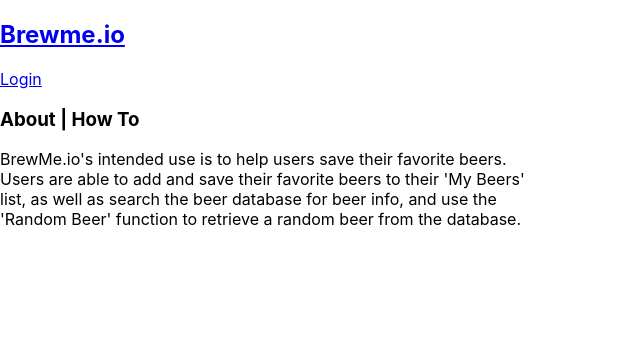
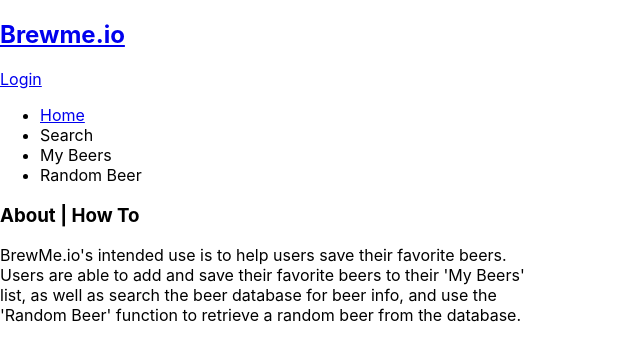
Before and after one commit to JozyL27/brewme-client, a React (Create React App) app: page / in a window 1280 px wide. Shown: the top 360 px of the page, without its empty margins (0-640 px from the left). Built offline with nearby package versions, Linux system fonts and the light colour scheme.

Commit message:
nav bar added

```diff
--- a/src/App.js
+++ b/src/App.js
@@ -3,6 +3,7 @@
 import Header from './header'
 import About from './components/about/about'
 import NotFoundPage from './routes/NotFoundPage'
+import NavBar from './components/NavBar/NavBar'
 
 
 class App extends React.Component {
@@ -12,6 +13,7 @@
         <header className='App_header'>
         <Header />
         </header>
+        <NavBar />
         <main className='App_main'>
           <Switch>
             <Route
--- /dev/null
+++ b/src/components/NavBar/NavBar.js
@@ -0,0 +1,21 @@
+import React from 'react'
+import { Link } from 'react-router-dom'
+
+
+export default class NavBar extends React.Component {
+    render() {
+        return (
+            <ul>
+                <li>
+                <Link
+                to='/'>
+                Home
+                </Link>
+                </li>
+                <li>Search</li>
+                <li>My Beers</li>
+                <li> Random Beer</li>
+            </ul>
+        )
+    }
+}
```
